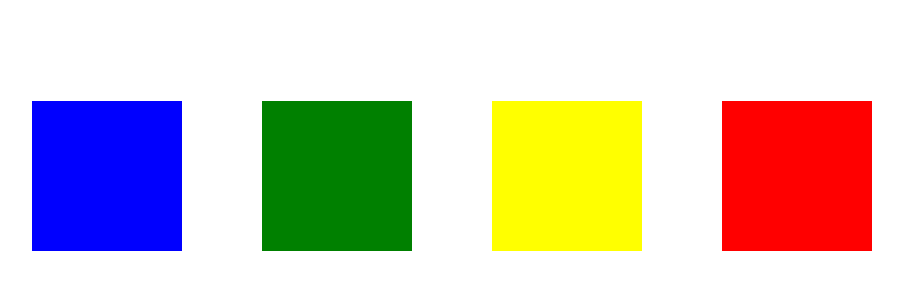
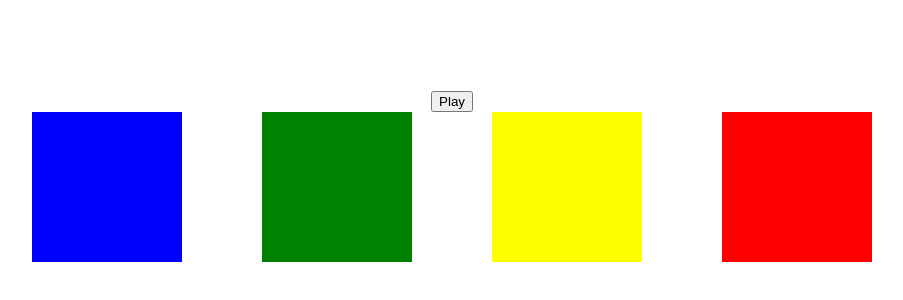
Before and after one commit to gmocore/simon, a plain HTML site: page index.html in a window 1280 px wide. Shown: the part 232-532 px from the top of the page, without its empty margins (188-1091 px from the left). Drawn offline with Linux system fonts and the light colour scheme.

Commit message:
added play button and event listeners for each pad

```diff
--- a/index.html
+++ b/index.html
@@ -9,7 +9,10 @@
 </head>
 <body>
     <div class="page-wrapper">
-        <div class="button-container">
+        <div class="play-button-container">
+            <button id="play-button" type="submit">Play</button>
+        </div>
+        <div class="pad-container">
             <div id="blue" class="pad"></div>
             <div id="green" class="pad"></div>
             <div id="yellow" class="pad"></div>
--- a/main.js
+++ b/main.js
@@ -1,5 +1,8 @@
 const color = document.querySelectorAll(".pad")
 const simonsChoice = []
+const playButton = document.getElementById('play-button')
+
+
 
 const colorPicker = function() {
     simonsChoice.push(Math.floor(Math.random() * color.length))
@@ -10,3 +13,24 @@ const simonsColorPicks = () => {
 // TODO  chnage console log to a computer clicking
     simonsChoice.forEach(item => console.log(color[item].id))
 }
+
+color.forEach(item => {
+    console.log(item.id)
+    item.addEventListener('click', () => {
+        console.log(this.event.target)
+    })
+})
+
+playButton.addEventListener('click', () => {
+    console.log(123);
+
+})
+
+
+
+
+// const blue = document.getElementById('blue')
+// blue.addEventListener("click", () => {
+//     console.log("clciked");
+
+// })
--- a/style.css
+++ b/style.css
@@ -3,14 +3,17 @@
     display: flex;
     justify-content: center;
     align-items: center;
+    flex-direction: column;
 }
 
-.button-container {
+.pad-container {
     display: flex;
     justify-content: space-evenly;
     align-items: center;
     width: 1000px;
 }
+
+
 
 .pad {
     width: 150px;
```
